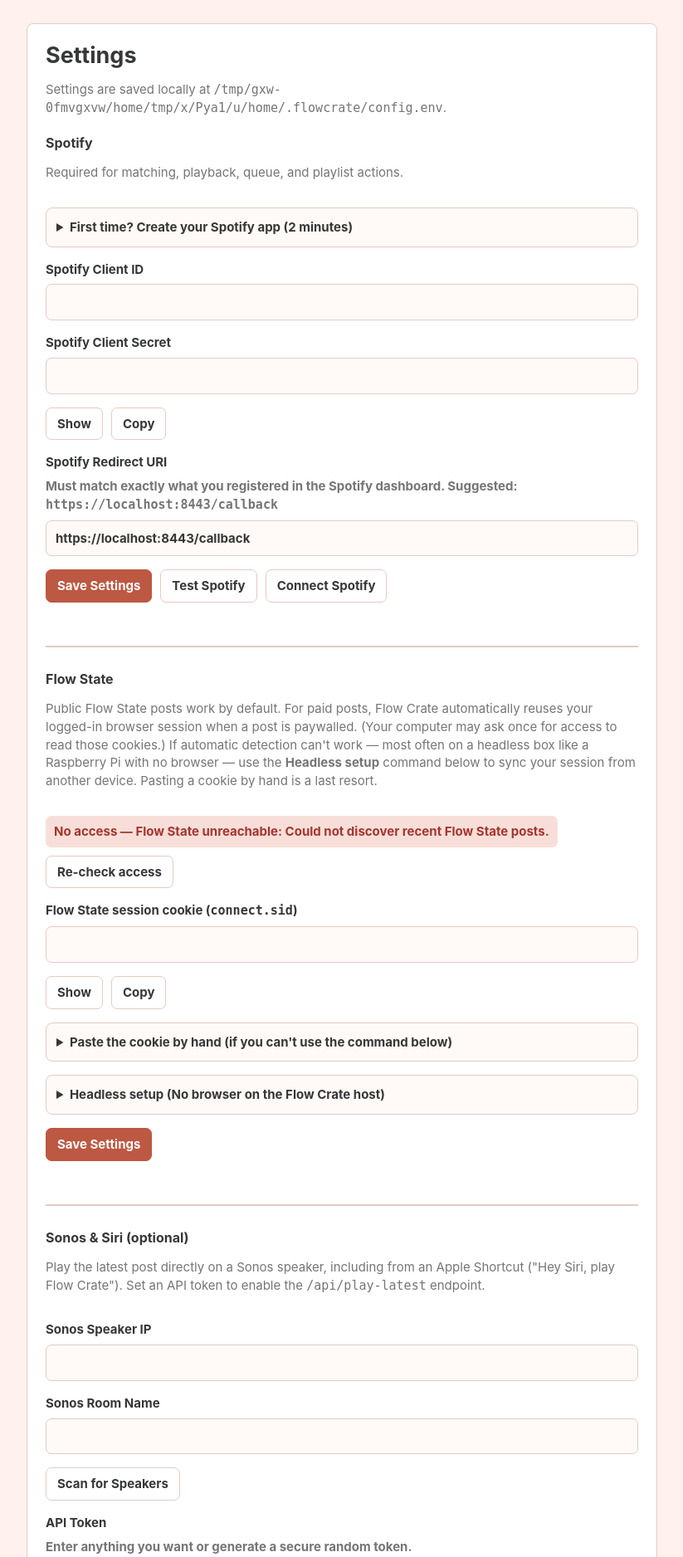
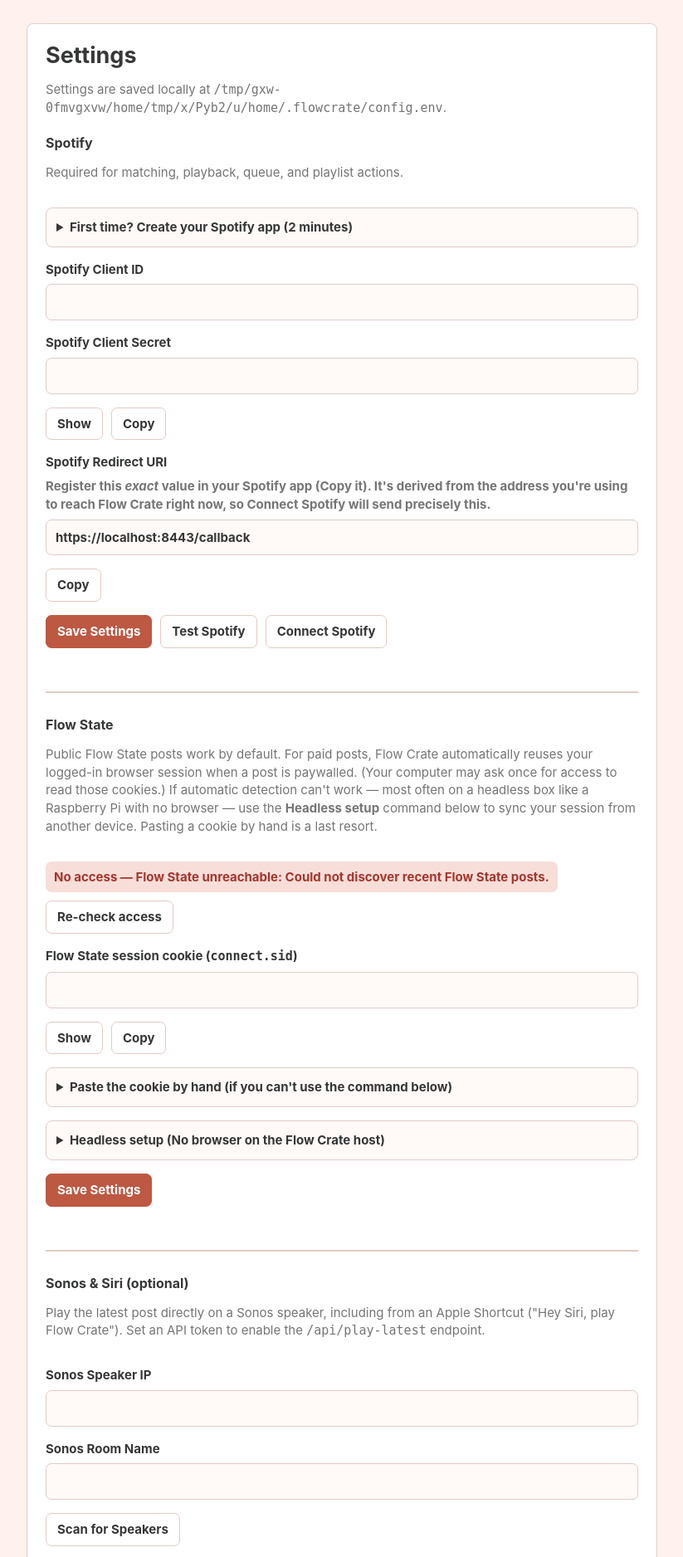
Before and after one commit to zizmax/FlowCrate, a Flask app: page /settings in a window 1280 px wide. Shown: the part 73-1949 px from the top of the page at 83% size, without its empty margins (36-859 px from the left). Run offline with Flask 3, Linux system fonts and the light colour scheme; data that the repository does not hold is empty.

Commit message:
Fix Spotify redirect_uri mismatch and Connect Spotify guidance
Spotify rejected the OAuth flow with "redirect_uri: Not matching
configuration" because what the Settings page told the user to register
(derived from the access host) could differ from what /spotify/login
actually sent (which preferred the saved config value) — Spotify requires
an exact match.

- Always derive the redirect URI from the host the browser used, for both
  the Settings display and the login/callback flow, so what you register is
  exactly what gets sent (no drift). Saved config value is no longer used.
- Show the redirect URI as a read-only, copyable field with a Copy button
  and stress exact character-for-character matching (no trailing slash).
- Fix the "Not connected" hint to point to the Connect Spotify button
  above it (moved the result below the button row so the direction is right).

Bumps version to 1.9.3.

Co-Authored-By: Claude Opus 4.8 <noreply@anthropic.com>

```diff
--- a/src/flowcrate/__init__.py
+++ b/src/flowcrate/__init__.py
@@ -1,3 +1,3 @@
 """Flow Crate local playlist and queue automation app."""
 
-__version__ = "1.9.2"
+__version__ = "1.9.3"
--- a/src/flowcrate/app.py
+++ b/src/flowcrate/app.py
@@ -35,7 +35,7 @@ from .cache import (
     refresh_from_flowstate,
     selected_track_uris,
 )
-from .config import load_config, masked, read_saved_values, reset_local_config, save_config, save_config_values
+from .config import load_config, masked, reset_local_config, save_config, save_config_values
 from .logs import list_logs, read_log
 from .paths import CONFIG_FILE, LOGS_DIR, TOKEN_CACHE, ensure_dirs
 from .playback import DevicePickerRequired, resolve_playback_target
@@ -143,18 +143,16 @@ def _request_hostname():
 
 
 def _effective_redirect_uri(https_port):
-    """The redirect URI to use for OAuth.
+    """The redirect URI to use for OAuth — always derived from the request host.
 
-    Prefers an explicitly-saved SPOTIFY_REDIRECT_URI; otherwise derives it from
-    the hostname the browser actually used to reach this page (so opening the UI
-    at ``pi.local:8765`` yields ``https://pi.local:8443/callback`` with no config
-    needed). Both /spotify/login and /callback resolve to the same value because
-    they derive the same hostname, which is what Spotify requires for the code
-    exchange to succeed.
+    Spotify requires the redirect_uri we send to *exactly* match one registered
+    in the user's app, and it must also be reachable by the browser. Both are
+    satisfied by deriving it from the hostname the browser actually used to reach
+    us (opening the UI at ``pi.local:8765`` yields ``https://pi.local:8443/callback``).
+    We deliberately do NOT use a saved/config value here: /spotify/login and
+    /callback both derive the same hostname, so what the Settings page tells the
+    user to register is exactly what gets sent — no drift, no mismatch.
     """
-    saved = read_saved_values().get("SPOTIFY_REDIRECT_URI")
-    if saved:
-        return saved
     return f"https://{_request_hostname()}:{https_port}/callback"
 
 
@@ -297,7 +295,7 @@ def create_app():
                 except SpotifyAuthRequired:
                     test_results["spotify"] = {
                         "category": "error",
-                        "message": "Not connected — click Connect Spotify below.",
+                        "message": "Not connected yet — click the Connect Spotify button above.",
                     }
                 except Exception as exc:
                     test_results["spotify"] = {"category": "error", "message": f"Spotify test failed: {exc}"}
@@ -305,15 +303,9 @@ def create_app():
                 flash("Settings saved.", "success")
             cfg = load_config()
         https_port = app.config.get("HTTPS_PORT", 8443)
-        # Suggest (and, when unset, prefill) a redirect URI that matches the
-        # hostname the browser actually used, so the Pi case works by default.
-        spotify_redirect_suggestion = f"https://{_request_hostname()}:{https_port}/callback"
-        spotify_redirect_value = read_saved_values().get("SPOTIFY_REDIRECT_URI") or spotify_redirect_suggestion
-        # Warn when the effective redirect points at loopback but the page was
-        # reached from another device — that redirect can never come back here.
-        redirect_is_loopback = any(h in spotify_redirect_value for h in ("localhost", "127.0.0.1"))
-        accessed_remotely = _request_hostname() not in ("localhost", "127.0.0.1")
-        spotify_redirect_warn = redirect_is_loopback and accessed_remotely
+        # This is the exact redirect URI /spotify/login will send — show it so the
+        # user registers precisely this value in their Spotify app (no drift).
+        spotify_redirect_uri = _effective_redirect_uri(https_port)
         return render_template(
             "settings.html",
             cfg=cfg,
@@ -325,9 +317,7 @@ def create_app():
             is_macos=platform.system() == "Darwin",
             universal_host_placeholder=UNIVERSAL_HOST_PLACEHOLDER,
             universal_token=UNIVERSAL_TOKEN,
-            spotify_redirect_suggestion=spotify_redirect_suggestion,
-            spotify_redirect_value=spotify_redirect_value,
-            spotify_redirect_warn=spotify_redirect_warn,
+            spotify_redirect_uri=spotify_redirect_uri,
             https_port=https_port,
         )
 
--- a/src/flowcrate/templates/settings.html
+++ b/src/flowcrate/templates/settings.html
@@ -18,12 +18,11 @@
           <a href="https://developer.spotify.com/dashboard" target="_blank" rel="noreferrer">developer.spotify.com/dashboard</a>
           and log in with the Spotify account you actually listen with (Premium is required for playback).</li>
         <li>Click <strong>Create app</strong>. Name and description can be anything
-          (e.g. "Flow Crate"). Set the <strong>Redirect URI</strong> to exactly
-          <code>{{ spotify_redirect_suggestion }}</code>
-          {% if spotify_redirect_suggestion != cfg.spotify_redirect_uri and cfg.spotify_redirect_uri %}
-            (your saved URI is <code>{{ cfg.spotify_redirect_uri }}</code>)
-          {% endif %}
-          and check the <strong>Web API</strong> box.</li>
+          (e.g. "Flow Crate"). For <strong>Redirect URI</strong> paste the exact
+          value shown in the <strong>Redirect URI</strong> box below
+          (<code>{{ spotify_redirect_uri }}</code>) — it must match character-for-character
+          (scheme, host, port, no trailing slash), so use the <strong>Copy</strong>
+          button. Click <strong>Add</strong>, then check the <strong>Web API</strong> box.</li>
         <li>Open the app's <strong>Settings</strong>, then copy the
           <strong>Client ID</strong> and <strong>Client Secret</strong> into the
           fields below.</li>
@@ -50,20 +49,22 @@
     </div>
     <label>
       Spotify Redirect URI
-      <span class="muted">Must match exactly what you registered in the Spotify dashboard.
-        Suggested: <code>{{ spotify_redirect_suggestion }}</code></span>
-      <input name="SPOTIFY_REDIRECT_URI" type="text" value="{{ spotify_redirect_value }}">
+      <span class="muted">Register this <em>exact</em> value in your Spotify app (Copy it).
+        It's derived from the address you're using to reach Flow Crate right now, so
+        Connect Spotify will send precisely this.</span>
+      <input id="spotify-redirect-input" type="text" value="{{ spotify_redirect_uri }}" readonly>
     </label>
-    {% if spotify_redirect_warn %}
-      <p class="inline-result error">This redirect URI points at <code>localhost</code>, which only works when the browser runs on the same machine as Flow Crate. Since you're accessing this from another device, use <code>{{ spotify_redirect_suggestion }}</code> instead (and register that exact value in Spotify).</p>
-    {% endif %}
+    <div class="button-row">
+      <button id="copy-redirect-btn" type="button">Copy</button>
+    </div>
     <div class="button-row">
       <button class="primary" name="action" value="save" type="submit">Save Settings</button>
       <button name="action" value="test_spotify" type="submit">Test Spotify</button>
       <a class="button" href="/spotify/login">Connect Spotify</a>
-      {% if test_results.spotify %}
-        <span class="inline-result {{ test_results.spotify.category }}">{{ test_results.spotify.message }}</span>
-      {% endif %}
+    </div>
+    {% if test_results.spotify %}
+      <p class="inline-result {{ test_results.spotify.category }}">{{ test_results.spotify.message }}</p>
+    {% endif %}
     </div>
 
     <div class="section-heading">
@@ -349,6 +350,7 @@
     wireCopy("api-token-input", "copy-token-btn");
     wireShowHide("spotify-secret-input", "toggle-secret-btn");
     wireCopy("spotify-secret-input", "copy-secret-btn");
+    wireCopy("spotify-redirect-input", "copy-redirect-btn");
     wireShowHide("flowstate-sid-input", "toggle-sid-btn");
     wireCopy("flowstate-sid-input", "copy-sid-btn");
 
```
